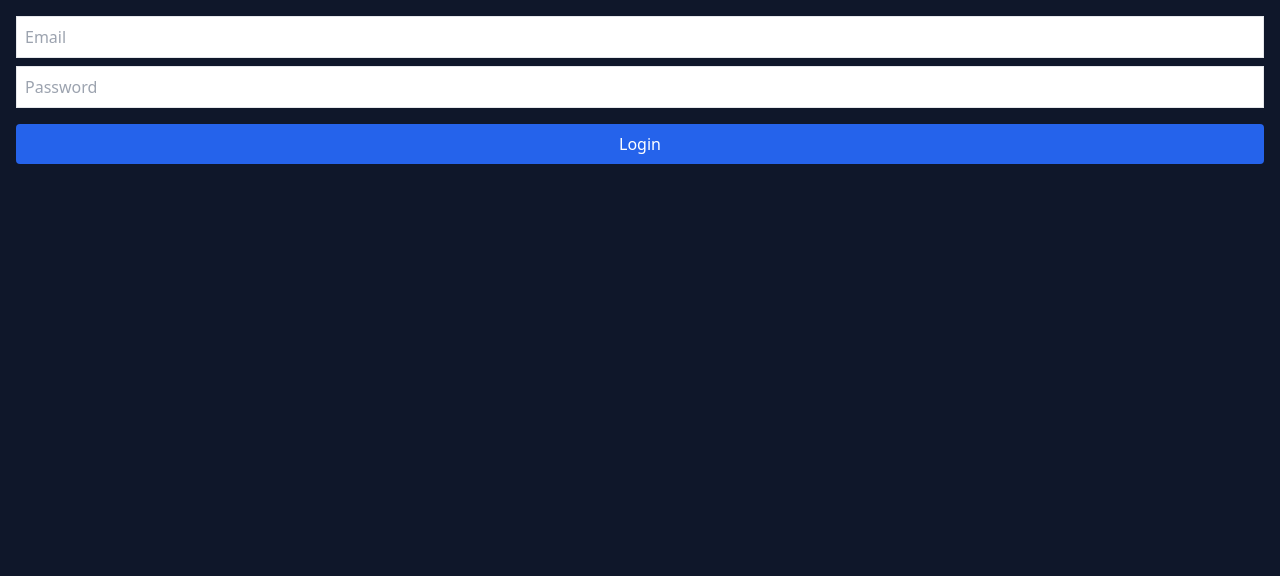
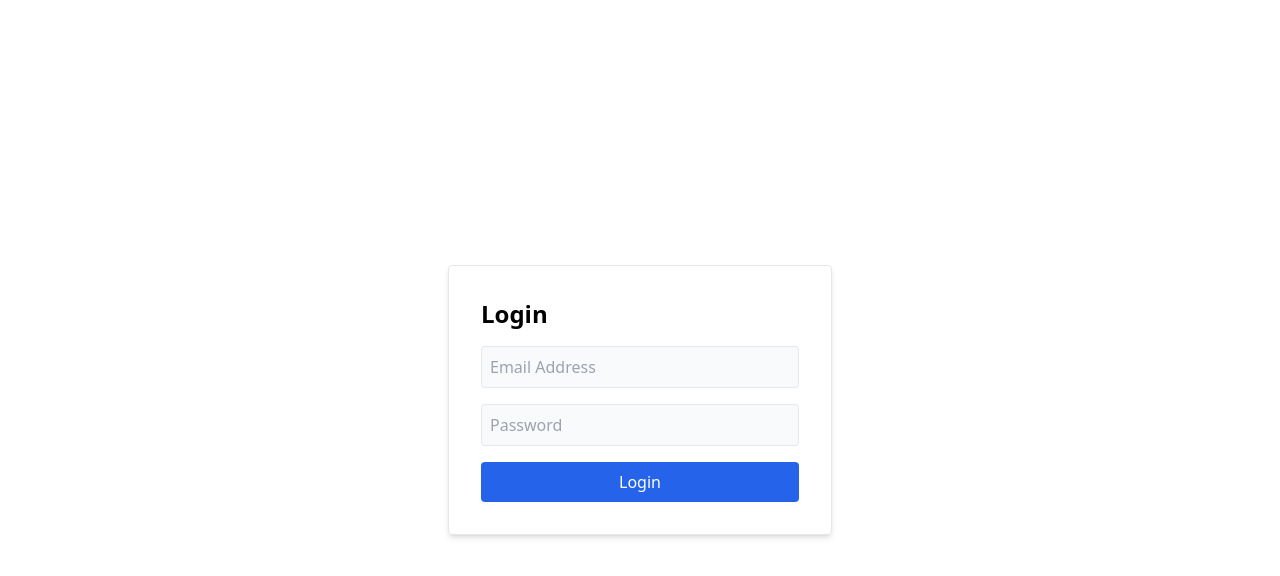
Before and after one commit to mugwe88-ops/MedicareAI, a Next.js app in the folder frontend/: page /login in a window 1280 px wide. Shown: the top 576 px of the page. Built offline with nearby package versions, Linux system fonts and the light colour scheme.

Commit message:
update login page.tsx

```diff
--- a/frontend/app/login/page.tsx
+++ b/frontend/app/login/page.tsx
@@ -2,28 +2,14 @@
 import { useState } from "react";
 
 export default function LoginPage() {
-  // Always initialize with empty strings, never null/undefined
-  const [formData, setFormData] = useState({
-    email: "",
-    password: ""
-  });
+  // 1. Always initialize with empty strings to prevent "uncontrolled input" errors
+  const [email, setEmail] = useState("");
+  const [password, setPassword] = useState("");
   const [error, setError] = useState("");
   const [loading, setLoading] = useState(false);
 
-  const handleChange = (e: React.ChangeEvent<HTMLInputElement>) => {
-    const { name, value } = e.target;
-
-    // Safety check: ensure name and value exist before updating state
-    if (!name) return;
-
-    setFormData((prev) => ({
-      ...prev,
-      [name]: value || ""
-    }));
-  };
-
   const handleSubmit = async (e: React.FormEvent) => {
-    e.preventDefault(); // Prevents the blank screen refresh
+    e.preventDefault();
     setError("");
     setLoading(true);
 
@@ -31,19 +17,15 @@ export default function LoginPage() {
       const res = await fetch("https://medicareai-1.onrender.com/api/auth/login", {
         method: "POST",
         headers: { "Content-Type": "application/json" },
-        body: JSON.stringify(formData),
+        body: JSON.stringify({ email, password }),
       });
 
       const data = await res.json();
+      if (!res.ok) throw new Error(data.error || "Invalid credentials");
 
-      if (!res.ok) {
-        throw new Error(data.error || "Login failed");
-      }
-
-      // Handle successful login (e.g., save token, redirect)
-      console.log("Login Success:", data);
+      // Success logic (Token storage, redirect, etc.)
+      localStorage.setItem("token", data.token);
       window.location.href = "/dashboard";
-
     } catch (err: any) {
       setError(err.message);
     } finally {
@@ -52,33 +34,39 @@ export default function LoginPage() {
   };
 
   return (
-    <form onSubmit={handleSubmit} className="p-4">
+    <div className="flex flex-col items-center justify-center min-h-screen bg-white">
+      <form onSubmit={handleSubmit} className="p-8 border rounded shadow-md w-96">
+        <h1 className="text-2xl font-bold mb-4 text-black">Login</h1>
+
         <input
           type="email"
-        name="email"
-        placeholder="Email"
-        value={formData.email}
-        onChange={handleChange}
-        className="border p-2 mb-2 w-full text-black"
+          placeholder="Email Address"
+          // 2. Ensure value and onChange are correctly mapped
+          value={email}
+          onChange={(e) => setEmail(e.target.value)}
+          className="w-full p-2 mb-4 border rounded text-black bg-gray-50"
           required
         />
+
         <input
           type="password"
-        name="password"
           placeholder="Password"
-        value={formData.password}
-        onChange={handleChange}
-        className="border p-2 mb-4 w-full text-black"
+          value={password}
+          onChange={(e) => setPassword(e.target.value)}
+          className="w-full p-2 mb-4 border rounded text-black bg-gray-50"
           required
         />
-      {error && <p className="text-red-500 mb-2">{error}</p>}
+
+        {error && <p className="text-red-500 text-sm mb-4">{error}</p>}
+
         <button
           type="submit"
           disabled={loading}
-        className="bg-blue-600 text-white p-2 rounded w-full"
+          className="w-full bg-blue-600 text-white p-2 rounded hover:bg-blue-700 disabled:bg-gray-400"
         >
-        {loading ? "Logging in..." : "Login"}
+          {loading ? "Verifying..." : "Login"}
         </button>
       </form>
+    </div>
   );
 }
```
Lines whose indentation alone changed are shown as unchanged.
